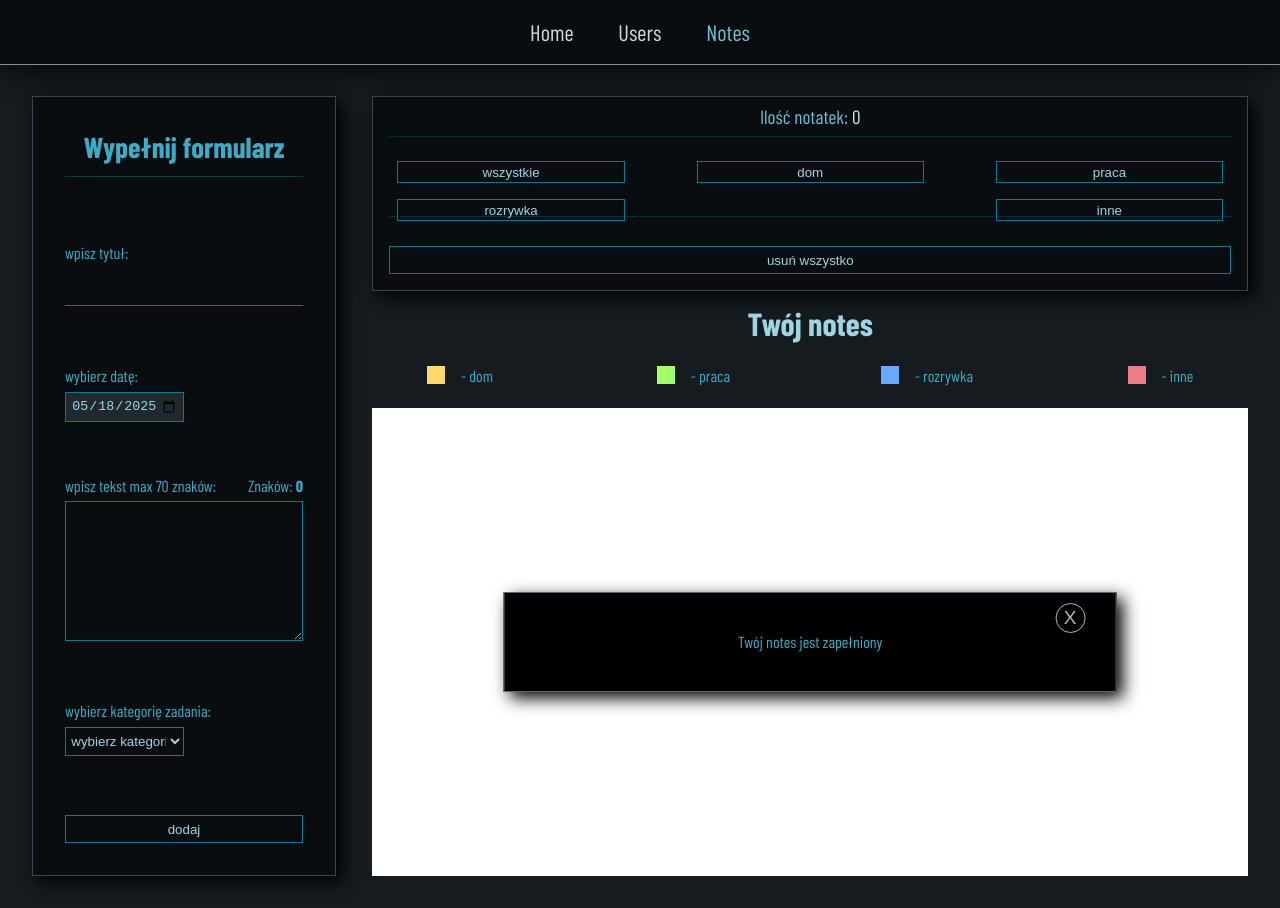
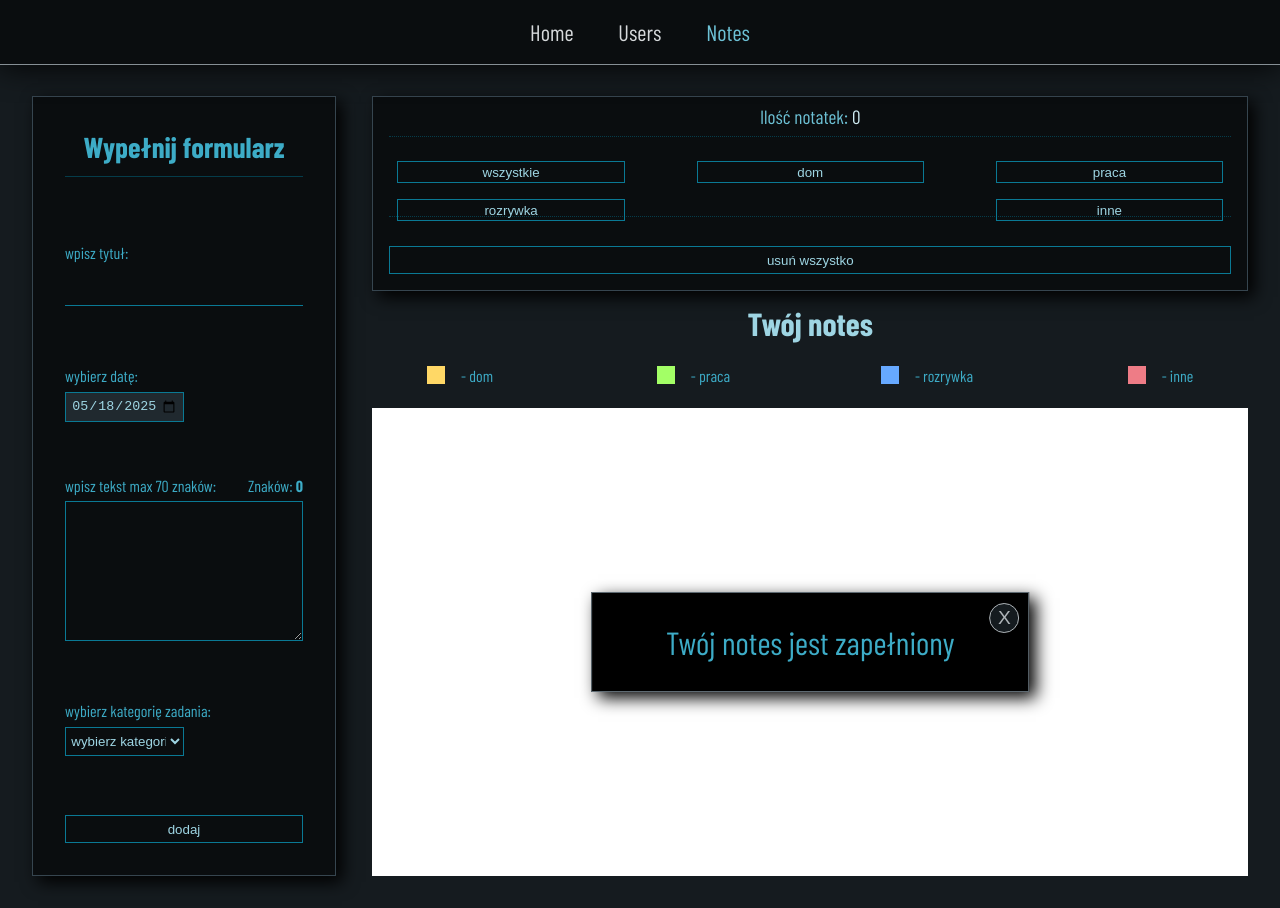
Before and after one commit to Scorpion19702022/SIMPLE_PROJECT_REACT_REDUX, a React (Vite) app: page /Notes in a window 1280 px wide. Built offline with nearby package versions, Linux system fonts and the light colour scheme; a web font is replaced by a local one.

Commit message:
added style popup for desktop

```diff
--- a/src/Components/Notes/Styles/NotesResult.module.css
+++ b/src/Components/Notes/Styles/NotesResult.module.css
@@ -257,6 +257,19 @@
 		font-size: 1em;
 	}
 
+	.popup {
+		width: 50%;
+	}
+
+	.popup_info {
+		font-size: 2em;
+	}
+
+	.popup_btn {
+		background-color: var(--color-dark09);
+		right: 2%;
+	}
+
 	.box_notes {
 		height: 60%;
 		background-color: #fff;
```
